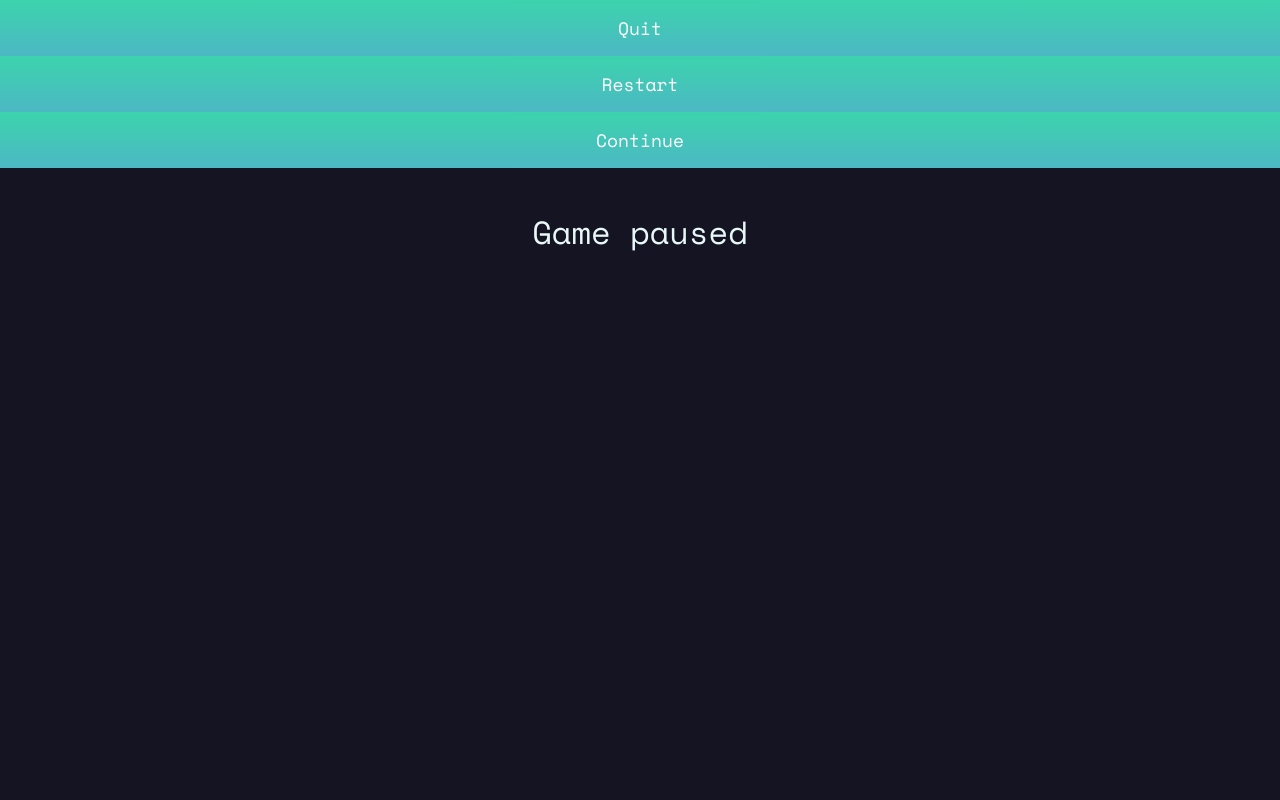
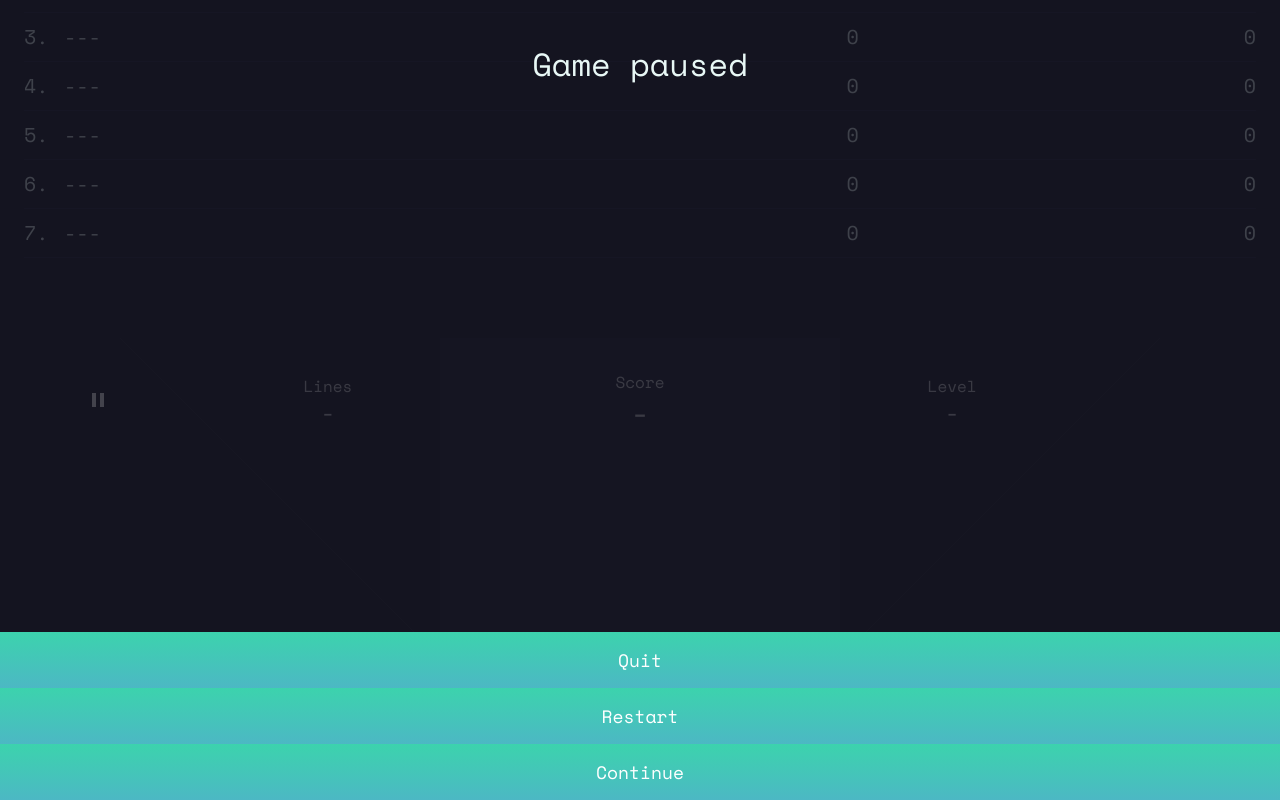
Before and after one commit to pyryahlfors/tetris, a website: page index.html in a window 1280 px wide. Both pictures are taken after a click on the link 97 px from the left and 400 px from the top of the page. Drawn offline with Linux system fonts and the light colour scheme.

Commit message:
CSS updates

```diff
--- a/css/tetris.css
+++ b/css/tetris.css
@@ -128,6 +128,9 @@ h1{font-weight:400; font-size:15vw; color:#E8F8F6;}
     opacity: 0;
 }
 
+.pause-screen-container {
+    background: rgba(20,20,32,.8);
+}
 .game-over-container.visible,
 .pause-screen-container.visible {
     z-index: 1;
--- a/index.html
+++ b/index.html
@@ -133,12 +133,14 @@
 	<!-- Pause screen / -->
 	<div class="pause-screen-container">
 		<div class="pause-screen">
+			<a href="#" class="btn btn-pause">Continue</a>
+			<a href="#" class="btn btn-restart">Restart</a>
+			<a href="#" class="btn btn-home">Quit</a>
+
 			<header>
 				<h1>Game paused</h1>
 			</header>
-			<a href="#" class="btn btn-pause">Continue</a>
-			<a href="#" class="btn btn-restart">Restart</a>
-			<a href="#" class="btn btn-home">Quit</a>
+
 		</div>
 	</div>
 	<!-- / Pause screen -->
--- a/js/tetris.js
+++ b/js/tetris.js
@@ -143,7 +143,6 @@
 
 		window.addEventListener("orientationchange", checkWindowOrientation, false);
 		window.addEventListener("blur",function(){
-			console.log('juuh');
 			if(tetris.timer) {tetris.pauseGame(true);}
 		}, false);
 
@@ -321,6 +320,7 @@
 		};
 
 	tetris.visualizeNextBlock = function(params, nxt){
+		console.log(new Date().getTime());
 		document.querySelector('.next-block').innerHTML = '<svg fill="#FFFFFF" height="24" viewBox="0 0 24 24" width="24" xmlns="http://www.w3.org/2000/svg">'+tetris.blocksSvg[nxt]+'</svg>';
 /*
 		var temp = "";
```
